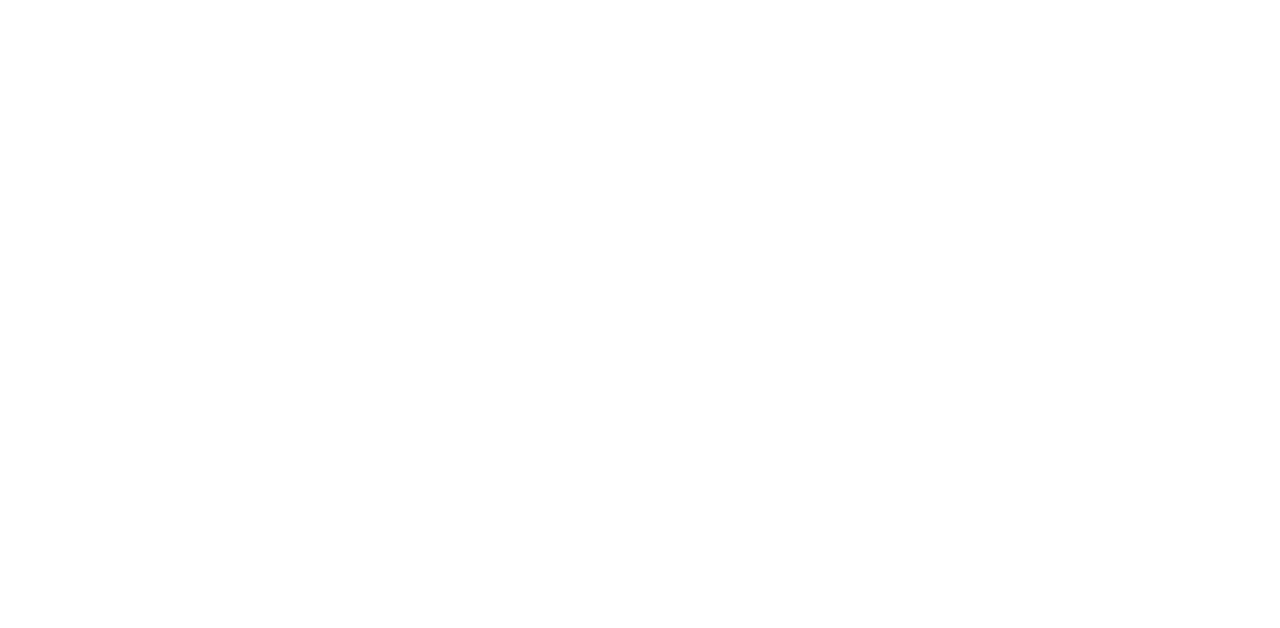
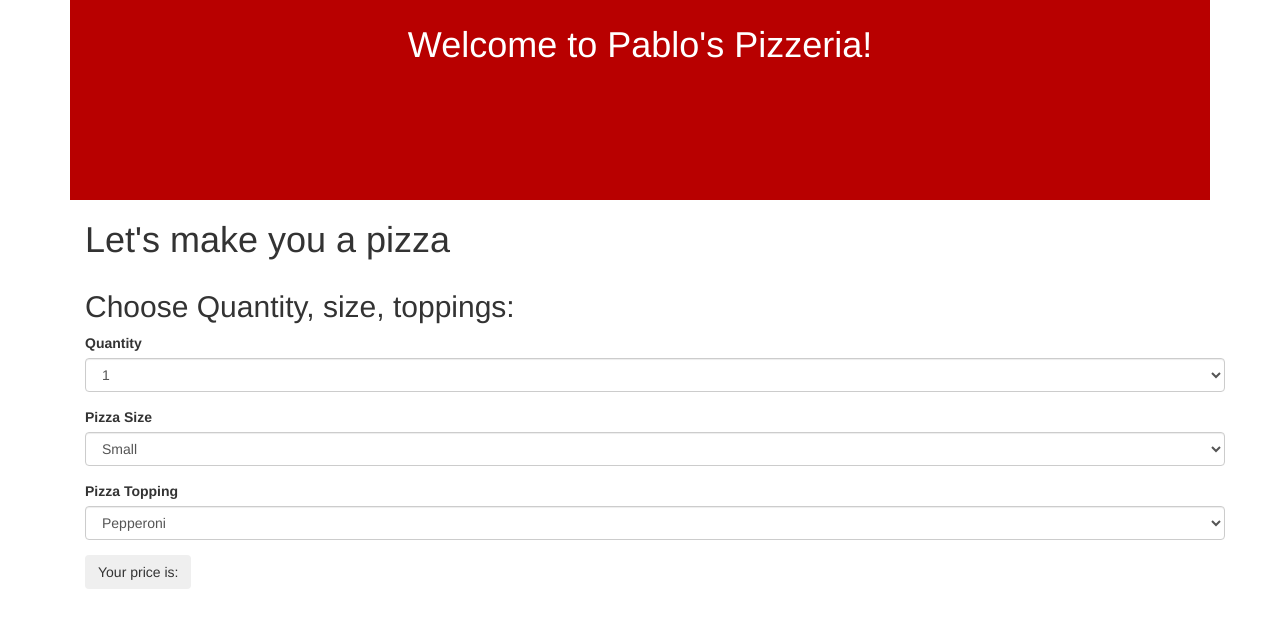
Before and after one commit to pabloverapdx/Intro-codereview4, a plain HTML site: page index.html in a window 1280 px wide. Drawn offline with Linux system fonts and the light colour scheme.

Commit message:
add layout, grids, and select options to index.html

```diff
--- a/css/styles.css
+++ b/css/styles.css
@@ -0,0 +1,11 @@
+.header {
+    background-color: #B80000;
+    color:white;
+    text-align:center;
+    padding:5px;
+    height: 200px;
+}
+/*#result {
+  display: none;
+  font-size: 40px;
+}*/
--- a/index.html
+++ b/index.html
@@ -1,10 +1,53 @@
 <!DOCTYPE html>
 <html>
   <head>
-    <meta charset="utf-8">
-    <title></title>
+      <link href="css/bootstrap.css" rel="stylesheet" type="text/css">
+      <link href="css/styles.css" rel="stylesheet" type="text/css" media="all">
+      <script src="js/jquery-1.12.0.js"></script>
+      <script src="js/scripts.js"></script>
+      <title>Pizzeria</title>
   </head>
   <body>
+    <div class="container">
+    <div class="header">
+      <h1>Welcome to Pablo's Pizzeria!</h1>
+    </div>
+    <div class="container">
+    <h1>Let's make you a pizza</h1>
 
-  </body>
+    <div class="row">
+      <div class="col-md-12">
+        <h2>Choose Quantity, size, toppings:</h2>
+        <form id="LetsMakePizza">
+          <div class="form-group">
+            <label for="pizzaQuantity">Quantity</label>
+            <select id="pizzaQuantity" class="form-control">
+              <option>1</option>
+              <option>2</option>
+              <option>3</option>
+            </select>
+          </div>
+          <div class="form-group">
+            <label for="pizzaSize">Pizza Size</label>
+            <select id="pizzaSize" class="form-control">
+              <option>Small</option>
+              <option>Medium</option>
+              <option>Large</option>
+              </select>
+          </div>
+          <div class="form-group">
+            <label for="pizzaTopping">Pizza Topping</label>
+            <select id="pizzaSize" class="form-control">
+              <option>Pepperoni</option>
+              <option>Hawaiian</option>
+              <option>Mushrooms</option>
+              </select>
+          </div>
+          <button type="submit" class="btn">Your price is:</button>
+        </form>
+      </div>
+    </div>
+        </div>
+      </div>
+</body>
 </html>
```
